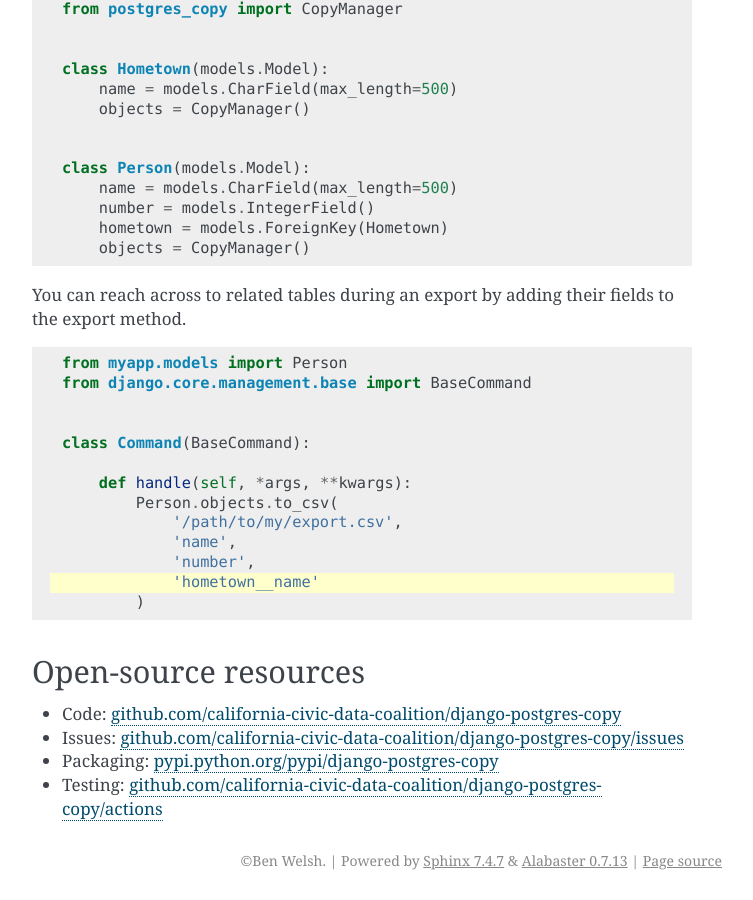
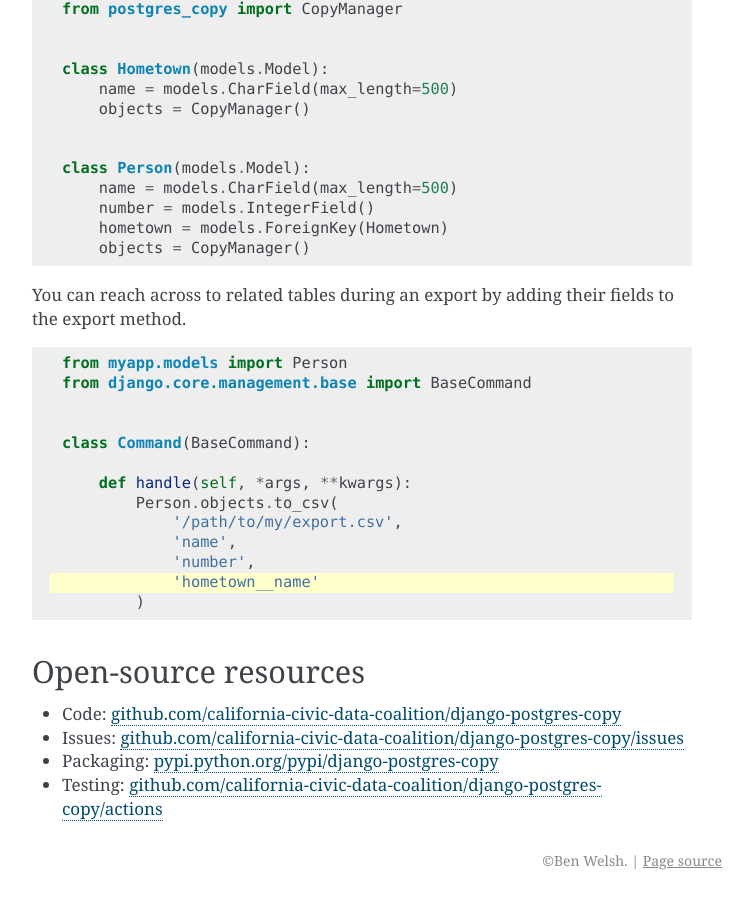
Before and after one commit to palewire/django-postgres-copy, a Sphinx documentation site: the page built from docs/index.rst, in a window 1280 px wide and 900 px high, scrolled down 10766 px. Shown: the whole window, without its empty margins (388-1141 px from the left). Built offline with Sphinx 7.4.7, drawn with Linux system fonts in a browser that asks for light colours.

Commit message:
Update conf.py

```diff
--- a/docs/conf.py
+++ b/docs/conf.py
@@ -113,7 +113,9 @@ html_theme = 'alabaster'
 # Theme options are theme-specific and customize the look and feel of a theme
 # further.  For a list of options available for each theme, see the
 # documentation.
-html_theme_options = {}
+html_theme_options = {
+  'show_powered_by': False,
+}
 
 # Add any paths that contain custom themes here, relative to this directory.
 #html_theme_path = []
```
